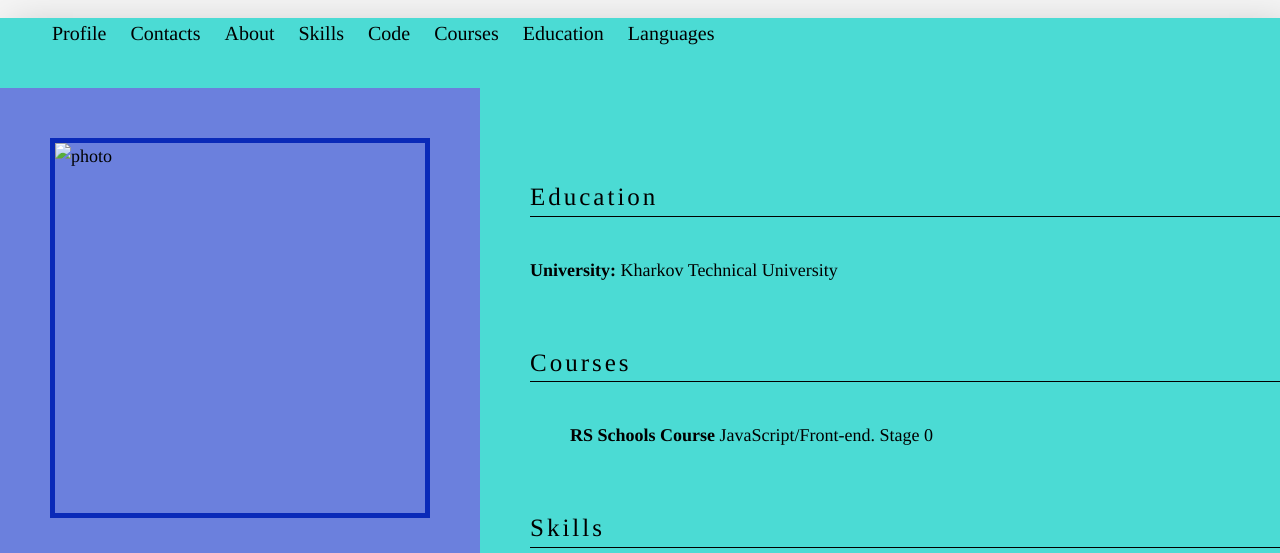
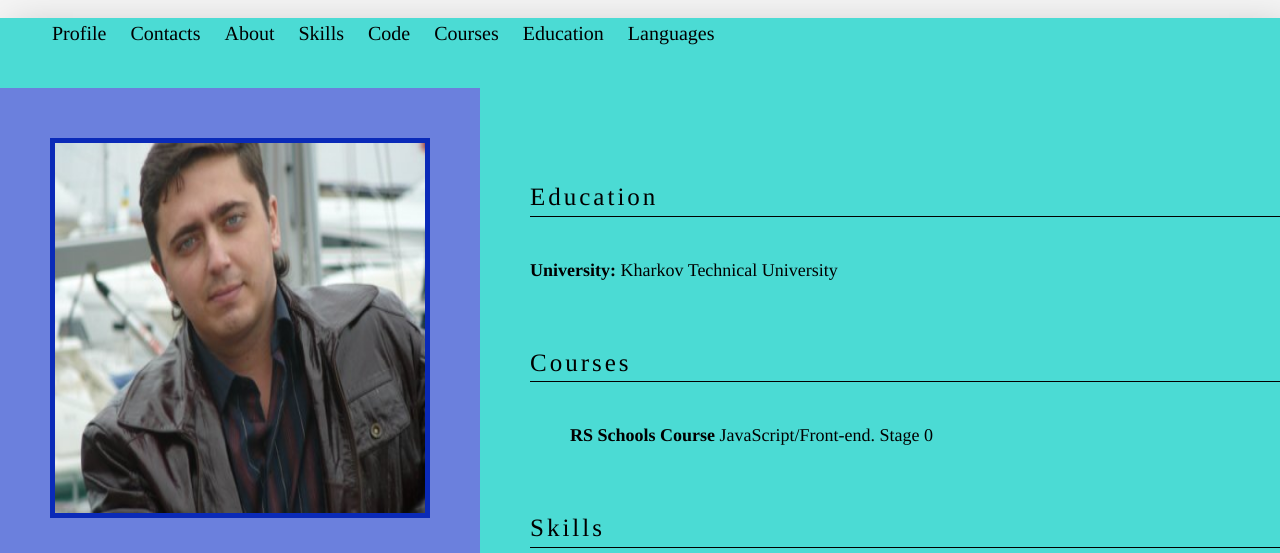
Before and after one commit to saninoleg/rsschool-cv, a plain HTML site: page index.html in a window 1280 px wide. Shown: the top 553 px of the page. Drawn offline with Linux system fonts and the light colour scheme.

Commit message:
init: update index.html

```diff
--- a/index.html
+++ b/index.html
@@ -33,7 +33,7 @@
         <main class="main">
             <div class="block-left">
                 <section class="section" id="profile">
-                    <img src="assets/photo.jpeg" alt="photo" class="foto">
+                    <img src="assets/foto.jpeg" alt="photo" class="foto">
                     <h1 class="title">Oleg Sanin</h1>
                     <h2 class="profile-title">Front-End Developer</h2>
                 </section>
```
